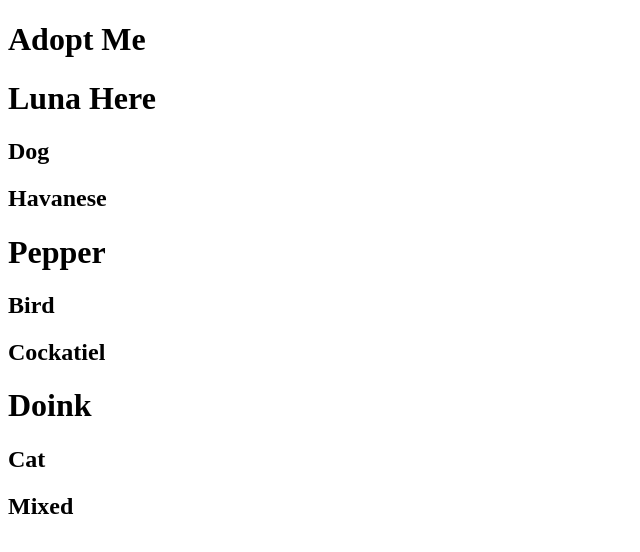
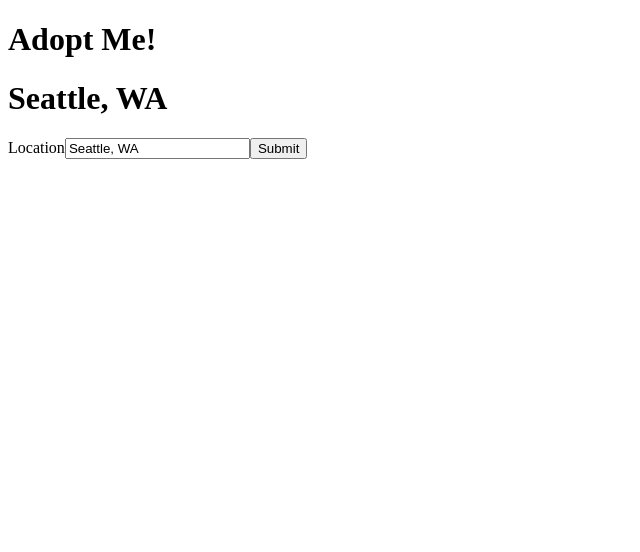
Before and after one commit to feardarkness/react-v5, a React (Vite) app: page / in a window 1280 px wide. Shown: the top 552 px of the page, without its empty margins (0-640 px from the left). Built offline with nearby package versions, Linux system fonts and the light colour scheme.

Commit message:
Adding hooks and some eslint rules to avoid common hooks errors

```diff
--- a/package.json
+++ b/package.json
@@ -12,8 +12,13 @@
   "author": "",
   "license": "ISC",
   "devDependencies": {
+    "babel-eslint": "^10.0.3",
     "eslint": "^6.8.0",
     "eslint-config-prettier": "^6.10.0",
+    "eslint-plugin-import": "^2.20.1",
+    "eslint-plugin-jsx-a11y": "^6.2.3",
+    "eslint-plugin-react": "^7.18.3",
+    "eslint-plugin-react-hooks": "^2.3.0",
     "parcel-bundler": "^1.12.4",
     "prettier": "^1.19.1"
   },
--- a/src/App.js
+++ b/src/App.js
@@ -1,32 +1,14 @@
 import React from "react";
 import ReactDOM from "react-dom";
-import Pet from "./Pet";
+import SearchParams from "./SearchParams";
 
 const App = () => {
-  return React.createElement(
-    "div",
-    {
-      id: "something"
-    },
-    [
-      React.createElement("h1", {}, "Adopt Me"),
-      React.createElement(Pet, {
-        name: "Luna Here",
-        animal: "Dog",
-        breed: "Havanese"
-      }),
-      React.createElement(Pet, {
-        name: "Pepper",
-        animal: "Bird",
-        breed: "Cockatiel"
-      }),
-      React.createElement(Pet, {
-        name: "Doink",
-        animal: "Cat",
-        breed: "Mixed"
-      })
-    ]
+  return (
+    <div>
+      <h1 id="something-important">Adopt Me!</h1>
+      <SearchParams></SearchParams>
+    </div>
   );
 };
 
-ReactDOM.render(React.createElement(App), document.getElementById("root"));
+ReactDOM.render(<App />, document.getElementById("root"));
--- a/src/Pet.js
+++ b/src/Pet.js
@@ -1,9 +1,11 @@
 import React from "react";
 
 export default function Pet({ name, animal, breed }) {
-  return React.createElement("div", {}, [
-    React.createElement("h1", {}, name),
-    React.createElement("h2", {}, animal),
-    React.createElement("h2", {}, breed)
-  ]);
+  return (
+    <div>
+      <h1>{name}</h1>
+      <h2>{animal}</h2>
+      <h2>{breed}</h2>
+    </div>
+  );
 }
--- /dev/null
+++ b/src/SearchParams.js
@@ -0,0 +1,26 @@
+import React, { useState } from "react";
+
+const SearchParams = () => {
+  const [location, setLocation] = useState("Seattle, WA");
+  // const location = "Seattle, WA";
+
+  return (
+    <div className="search-params">
+      <h1>{location}</h1>
+      <form action="">
+        <label htmlFor="location">
+          Location
+          <input
+            id="location"
+            onChange={e => setLocation(e.target.value)}
+            value={location}
+            placeholder="Location"
+          />
+        </label>
+        <button>Submit</button>
+      </form>
+    </div>
+  );
+};
+
+export default SearchParams;
```
Also changed, not shown: .eslintrc.json, 1 other file (tests, documents, lock files or other folders).
